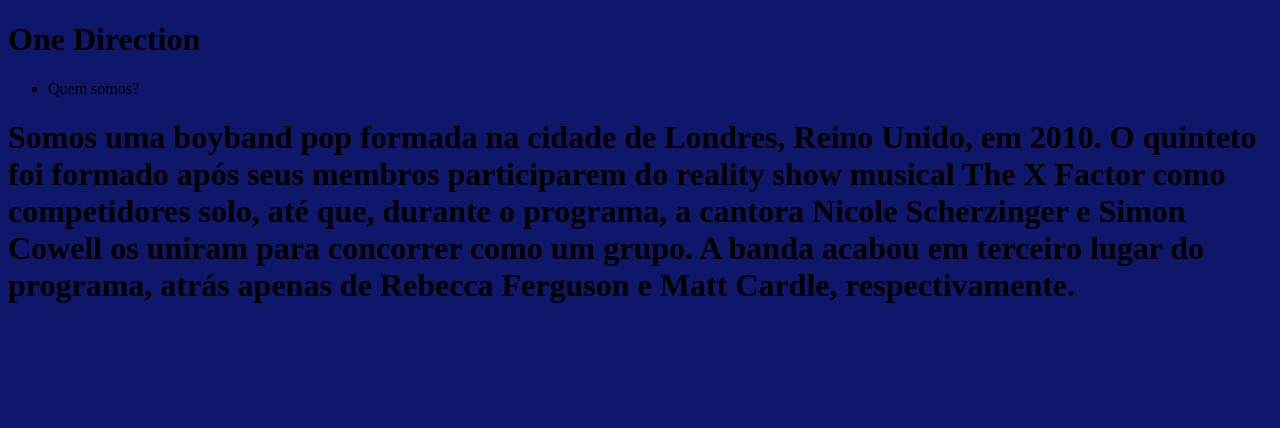
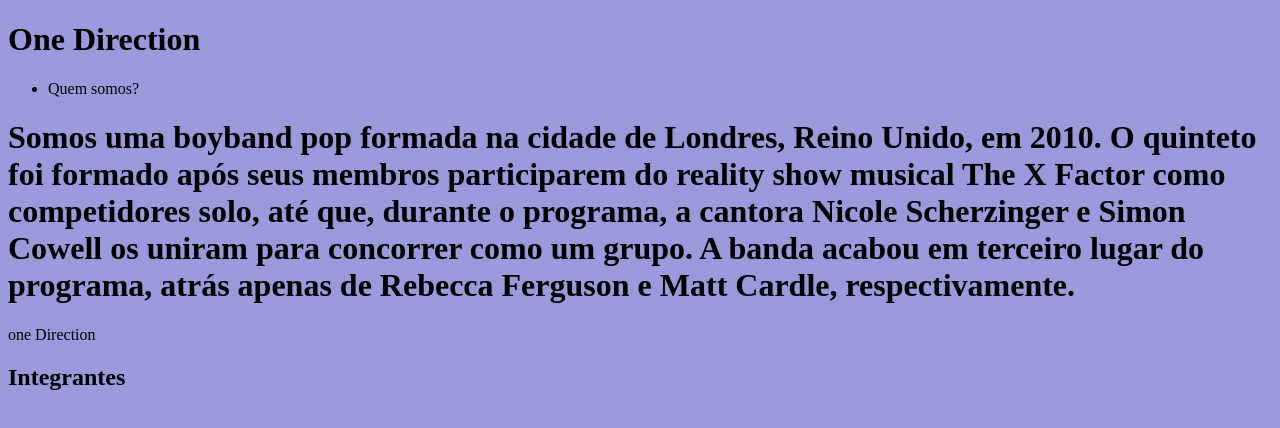
Before and after one commit to vitoria-piccoli/prot-tipo, a plain HTML site: page index.html in a window 1280 px wide. Drawn offline with Linux system fonts and the light colour scheme.

Commit message:
Add files via upload

```diff
--- a/index.html
+++ b/index.html
@@ -6,13 +6,23 @@
     <meta name="viewport" content="width=device-width, initial-scale=1.0">
     <title>Document</title> <link rel="stylesheet" href="style.css">
 </head>
-<body>
-    <h1>One Direction</h1>
-<ul>
-    <li>Quem somos?</li>
+<header>
+    <body>
+        <h1>One Direction</h1>
+    <ul>
+        <li>Quem somos?</li>
 
-</ul>
+    </ul>
+
+
+    </body>
+</header>
 <h1>Somos uma boyband pop formada na cidade de Londres, Reino Unido, em 2010. O quinteto foi formado após seus membros participarem do reality show musical The X Factor como competidores solo, até que, durante o programa, a cantora Nicole Scherzinger e Simon Cowell os uniram para concorrer como um grupo. A banda acabou em terceiro lugar do programa, atrás apenas de Rebecca Ferguson e Matt Cardle, respectivamente.</h1>
+</html>
 
+<section> one Direction
+    <h2>Integrantes</h2>
+    <p></p>
+<p></p>
+</section>
 </body>
-</html>
--- a/style.css
+++ b/style.css
@@ -1,3 +1,3 @@
 body{
-    background-color:#0E1769
+    background-color:#9999db
 }
```
